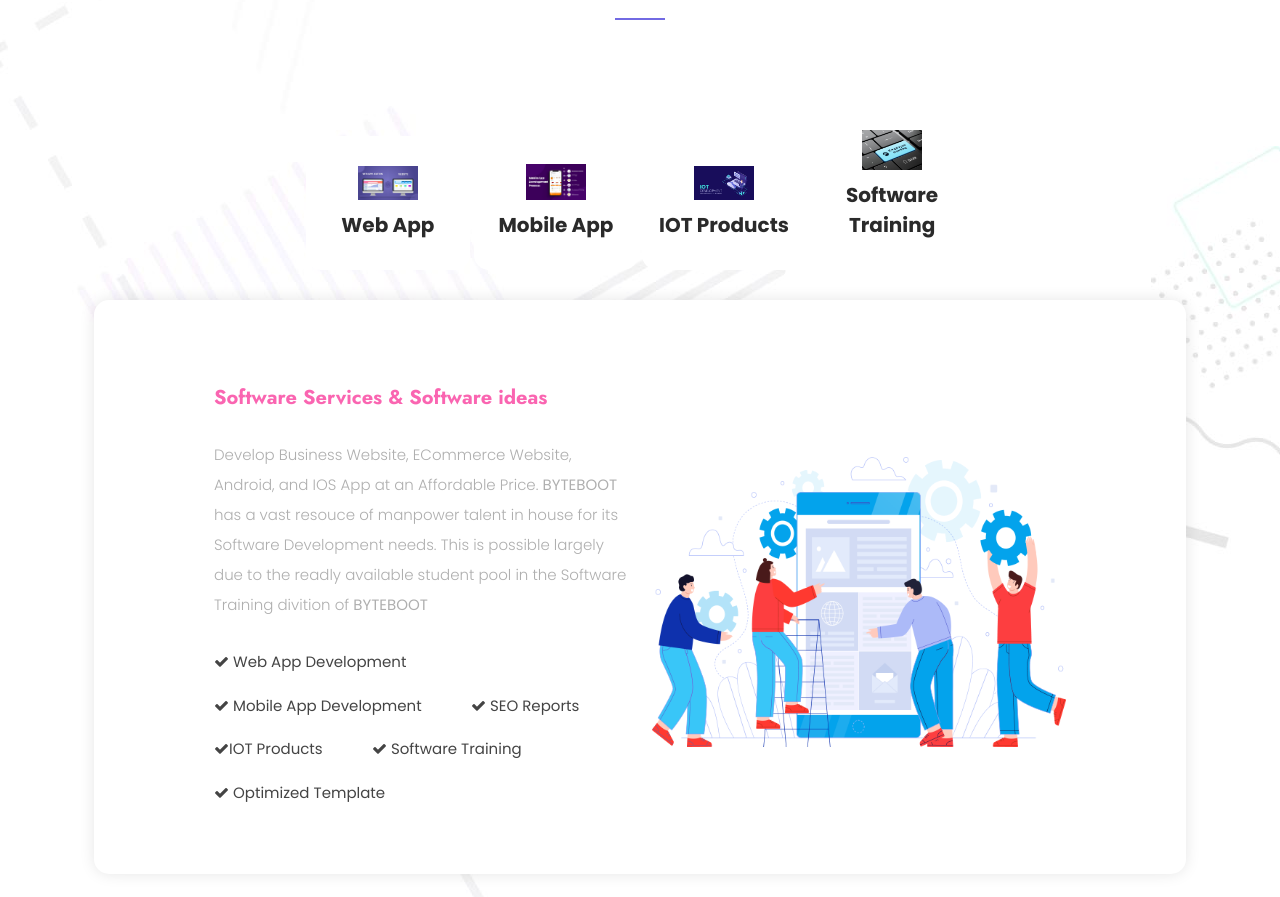
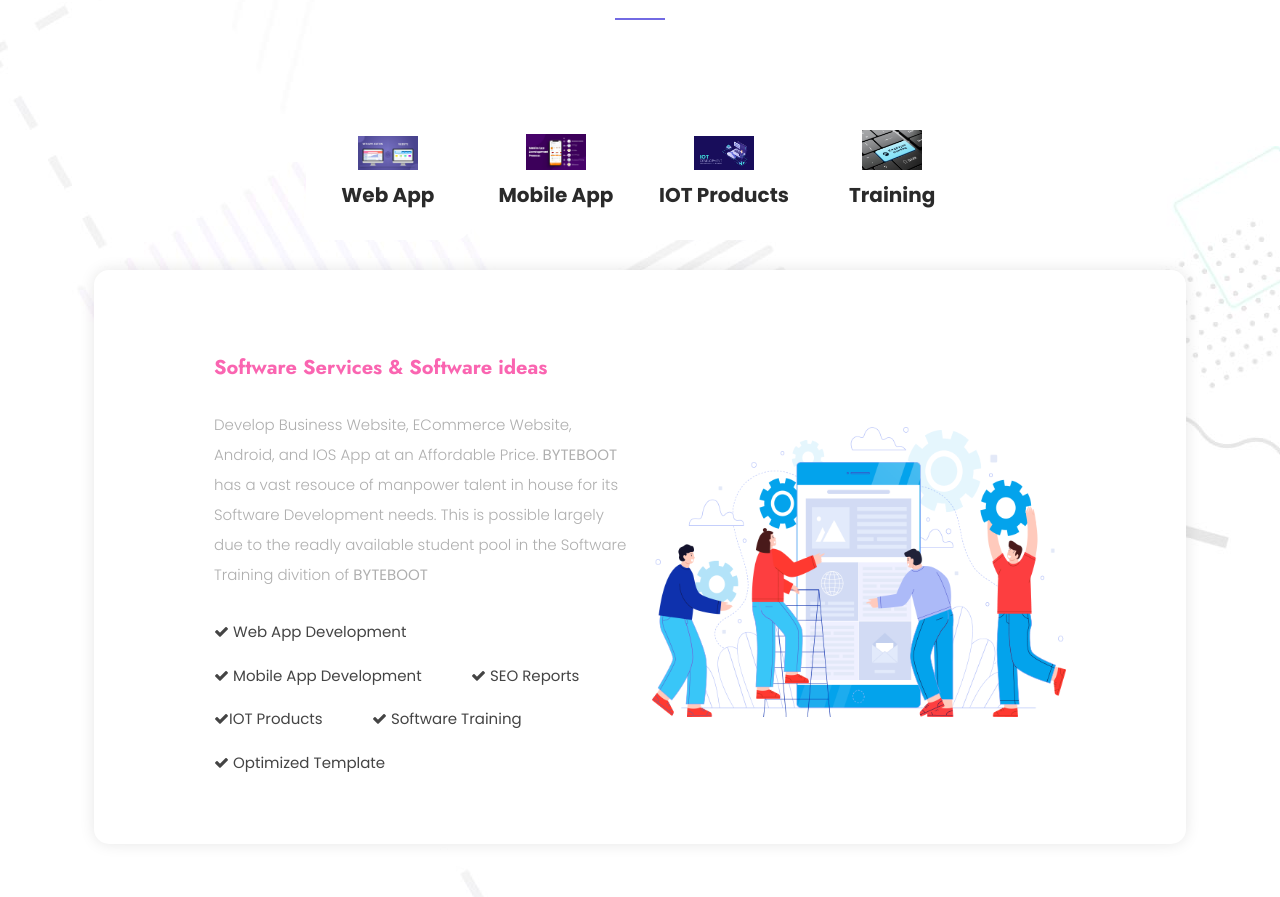
Before and after one commit to anazks/ByteBoot_, a plain HTML site: page index.html in a window 1280 px wide. Shown: the part 1833-2730 px from the top of the page. Drawn offline with nearby package versions, Linux system fonts and the light colour scheme.

Commit message:
ui chnaged

```diff
--- a/index.html
+++ b/index.html
@@ -366,7 +366,7 @@
                               src="assets/images/employee-training.jpeg"
                               alt=""
                           /></span>
-                          Software Training
+                           Training
                         </div>
                       </div>
 
```
